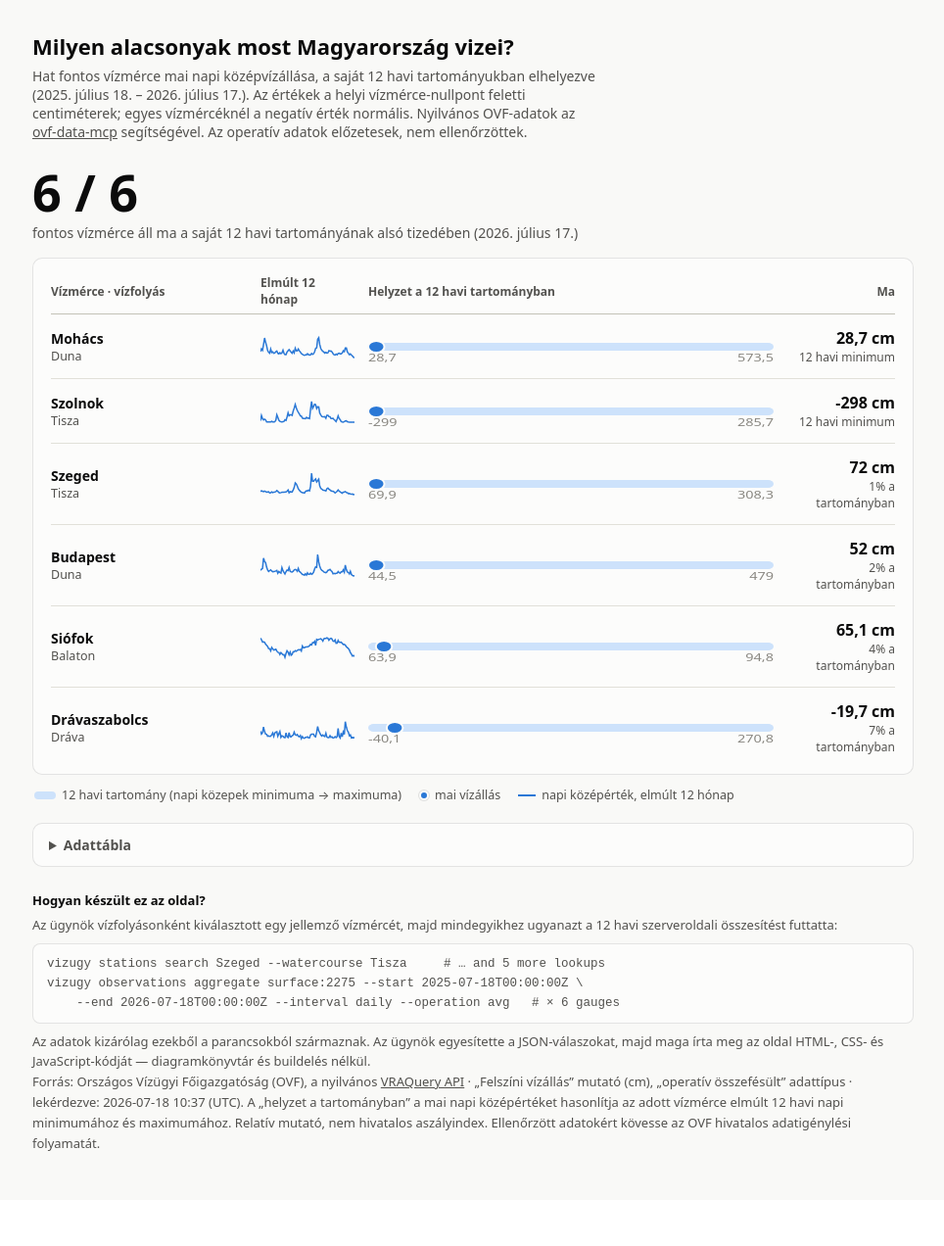
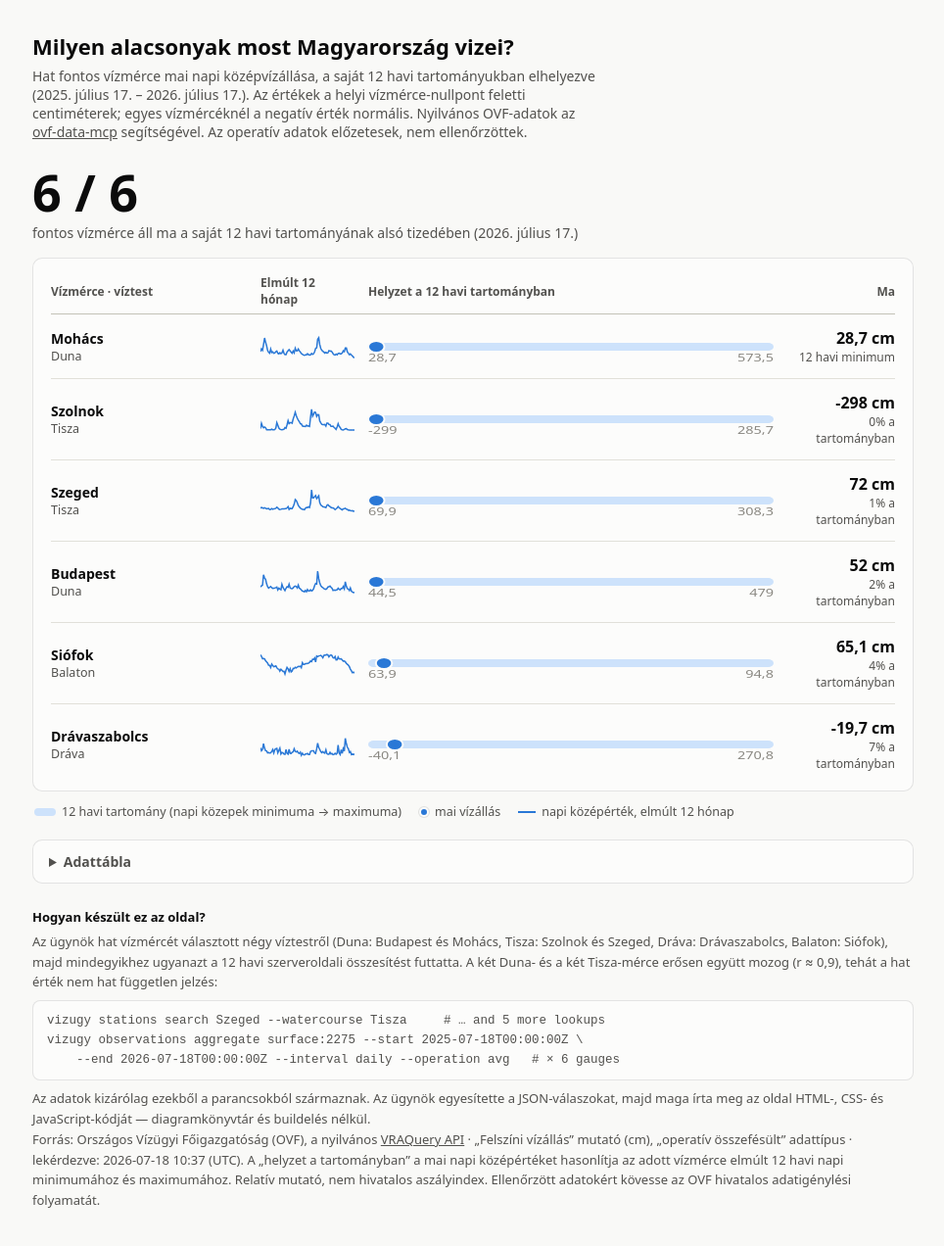
Before and after one commit to kalcifield/ovf-data-mcp, a plain HTML site: page docs/examples/rivers-drought-scoreboard.html in a window 1280 px wide. Shown: the whole page at 98% size, without its empty margins (157-1121 px from the left). Before the commit the page ends 1225 px from the top, so only its background shows below. Drawn offline with Linux system fonts and the light colour scheme.

Commit message:
docs: fix the scoreboard's methods claim and minimum badge
The footer said the agent picked one gauge per watercourse. It picked six gauges
across four water bodies - two on the Danube, two on the Tisza - and the two pairs
move together at r ~ 0.9, so the "6 / 6" headline is not six independent signals.
Now stated plainly, with the correlation noted.

Szolnok carried a "12 havi minimum" badge because the threshold was a relative
tolerance (pos <= 0.005), which on that gauge's 585 cm range means 2.9 cm. Its own
table row, two lines away, showed the current value above the minimum. The badge
now requires the actual minimum.

Also renames the column to "vizmerce - viztest" since Balaton is a lake, not a
watercourse, and corrects the window start to July 17.

Co-Authored-By: Claude Opus 4.8 (1M context) <noreply@anthropic.com>

```diff
--- a/docs/examples/rivers-drought-scoreboard.html
+++ b/docs/examples/rivers-drought-scoreboard.html
@@ -62,7 +62,7 @@
   <header>
     <h1>Milyen alacsonyak most Magyarország vizei?</h1>
     <p>Hat fontos vízmérce mai napi középvízállása, a saját 12 havi tartományukban elhelyezve
-       (2025. július 18. – 2026. július 17.). Az értékek a helyi vízmérce-nullpont feletti
+       (2025. július 17. – 2026. július 17.). Az értékek a helyi vízmérce-nullpont feletti
        centiméterek; egyes vízmércéknél a negatív érték normális. Nyilvános OVF-adatok az
        <a href="https://github.com/kalcifield/ovf-data-mcp">ovf-data-mcp</a> segítségével. Az operatív adatok előzetesek, nem ellenőrzöttek.</p>
   </header>
@@ -74,7 +74,7 @@
 
   <div class="board" id="board">
     <div class="row head">
-      <div>Vízmérce · vízfolyás</div><div>Elmúlt 12 hónap</div><div>Helyzet a 12 havi tartományban</div><div style="text-align:right">Ma</div>
+      <div>Vízmérce · víztest</div><div>Elmúlt 12 hónap</div><div>Helyzet a 12 havi tartományban</div><div style="text-align:right">Ma</div>
     </div>
   </div>
   <div class="legend">
@@ -93,8 +93,10 @@
 
   <footer>
     <h3>Hogyan készült ez az oldal?</h3>
-    <p>Az ügynök vízfolyásonként kiválasztott egy jellemző vízmércét, majd mindegyikhez ugyanazt
-       a 12 havi szerveroldali összesítést futtatta:</p>
+    <p>Az ügynök hat vízmércét választott négy víztestről (Duna: Budapest és Mohács, Tisza:
+       Szolnok és Szeged, Dráva: Drávaszabolcs, Balaton: Siófok), majd mindegyikhez ugyanazt
+       a 12 havi szerveroldali összesítést futtatta. A két Duna- és a két Tisza-mérce erősen
+       együtt mozog (r ≈ 0,9), tehát a hat érték nem hat független jelzés:</p>
     <pre>vizugy stations search Szeged --watercourse Tisza     # … and 5 more lookups
 vizugy observations aggregate surface:2275 --start 2025-07-18T00:00:00Z \
     --end 2026-07-18T00:00:00Z --interval daily --operation avg   # × 6 gauges</pre>
@@ -167,7 +169,9 @@ for (const g of GAUGES) {
   const now = document.createElement("div"); now.className = "g-now";
   const v = document.createElement("div"); v.className = "v"; v.textContent = fmt(g.now) + " cm";
   const p = document.createElement("div"); p.className = "p";
-  p.textContent = g.pos <= 0.005 ? "12 havi minimum" : Math.round(g.pos * 100) + "% a tartományban";
+  // Csak a tényleges 12 havi minimumra írjuk ki a jelvényt: a korábbi 0,005-ös tűrés
+  // Szolnokon 2,9 cm-t jelentett, így a jelvény ellentmondott a saját táblázatának.
+  p.textContent = g.now <= g.min ? "12 havi minimum" : Math.round(g.pos * 100) + "% a tartományban";
   now.append(v, p);
 
   row.append(name, spark, strip, now);
```
Also changed, not shown: docs/examples/rivers-drought-scoreboard.png.
